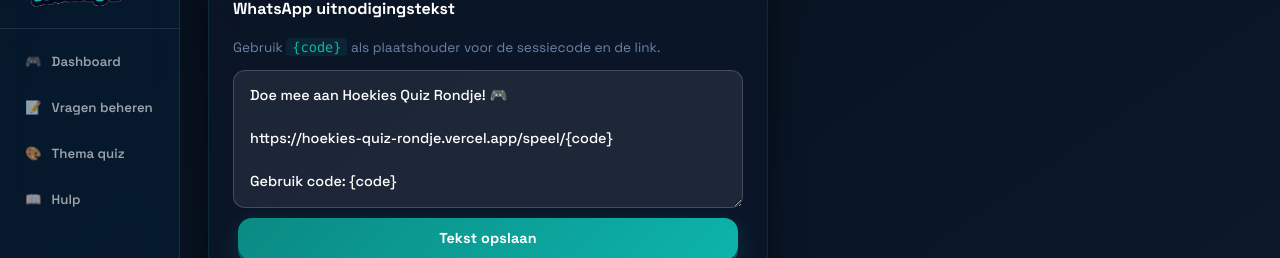
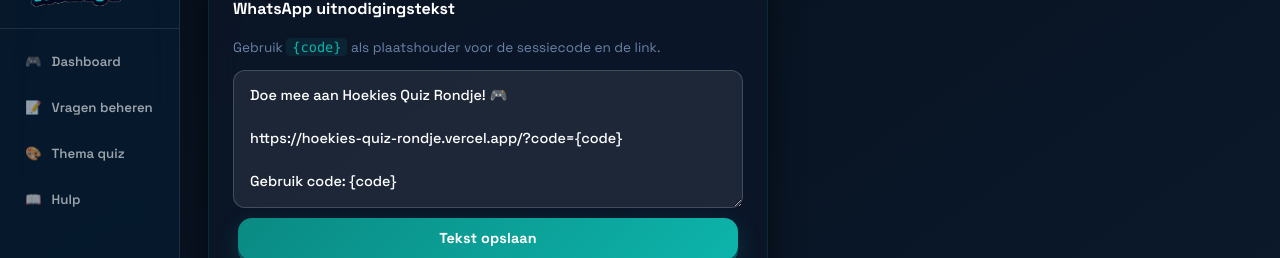
Before and after one commit to Hoekies/hoekies-quiz-rondje, a Next.js app: page /admin/instellingen in a window 1280 px wide. Shown: the part 123-381 px from the top of the page. Built offline with nearby package versions, Linux system fonts and the light colour scheme; no server answers; the database is empty; sample sign-in values are in the browser's storage.

Commit message:
WhatsApp link goes to home (splash + code entry + admin) with code prefilled via ?code=

```diff
--- a/src/app/admin/SessionControl.tsx
+++ b/src/app/admin/SessionControl.tsx
@@ -61,7 +61,7 @@ export default function SessionControl({ code }: { code: string }) {
   const [loading, setLoading] = useState(true);
   const [actionLoading, setActionLoading] = useState(false);
   const [error, setError] = useState("");
-  const [waTemplate, setWaTemplate] = useState("Doe mee aan Hoekies Quiz Rondje! 🎮\n\nhttps://hoekies-quiz-rondje.vercel.app/speel/{code}\n\nGebruik code: {code}");
+  const [waTemplate, setWaTemplate] = useState("Doe mee aan Hoekies Quiz Rondje! 🎮\n\nhttps://hoekies-quiz-rondje.vercel.app/?code={code}\n\nGebruik code: {code}");
   const [roundNames, setRoundNames] = useState<Record<string, string>>({});
 
   // Auth guard
@@ -78,7 +78,7 @@ export default function SessionControl({ code }: { code: string }) {
       if (snap.exists() && snap.data().template) {
         setWaTemplate(snap.data().template as string);
       } else {
-        setWaTemplate("Doe mee aan Hoekies Quiz Rondje! 🎮\n\nhttps://hoekies-quiz-rondje.vercel.app/speel/{code}\n\nGebruik code: {code}");
+        setWaTemplate("Doe mee aan Hoekies Quiz Rondje! 🎮\n\nhttps://hoekies-quiz-rondje.vercel.app/?code={code}\n\nGebruik code: {code}");
       }
     });
   }, []);
--- a/src/app/admin/instellingen/page.tsx
+++ b/src/app/admin/instellingen/page.tsx
@@ -12,7 +12,7 @@ interface SessionInfo { code: string; status: string; is_active?: boolean; }
 export default function InstellingenPage() {
   const router = useRouter();
   const [saving, setSaving] = useState(false);
-  const [waTemplate, setWaTemplate] = useState("Doe mee aan Hoekies Quiz Rondje! 🎮\n\nhttps://hoekies-quiz-rondje.vercel.app/speel/{code}\n\nGebruik code: {code}");
+  const [waTemplate, setWaTemplate] = useState("Doe mee aan Hoekies Quiz Rondje! 🎮\n\nhttps://hoekies-quiz-rondje.vercel.app/?code={code}\n\nGebruik code: {code}");
   const [error, setError] = useState("");
   const [success, setSuccess] = useState("");
   const [sessions, setSessions] = useState<SessionInfo[]>([]);
--- a/src/app/page.tsx
+++ b/src/app/page.tsx
@@ -13,6 +13,13 @@ export default function LandingPage() {
   useEffect(() => {
     const t = setTimeout(() => setShowSplash(false), 1000);
     return () => clearTimeout(t);
+  }, []);
+
+  // Code voorvullen vanuit ?code= (bijv. via WhatsApp-link)
+  useEffect(() => {
+    if (typeof window === "undefined") return;
+    const c = new URLSearchParams(window.location.search).get("code");
+    if (c) setCode(c.toUpperCase().slice(0, 6));
   }, []);
 
   async function handleJoin(e: React.FormEvent) {
```
